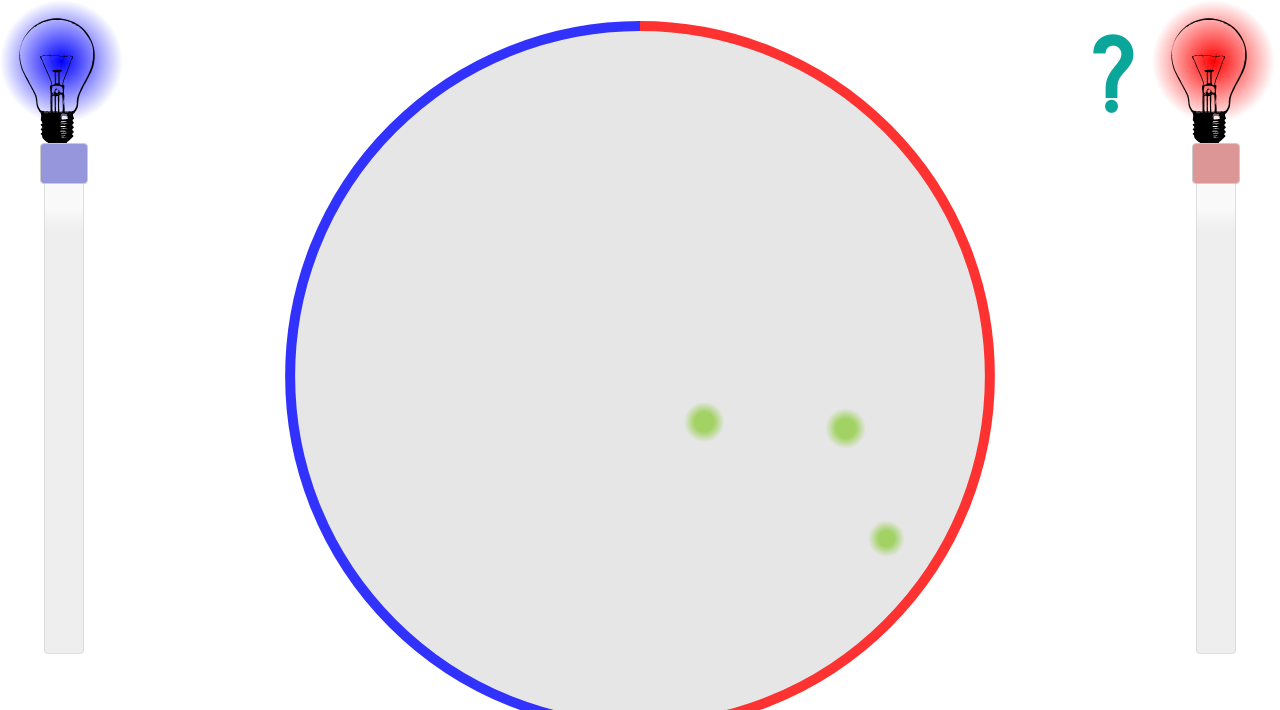
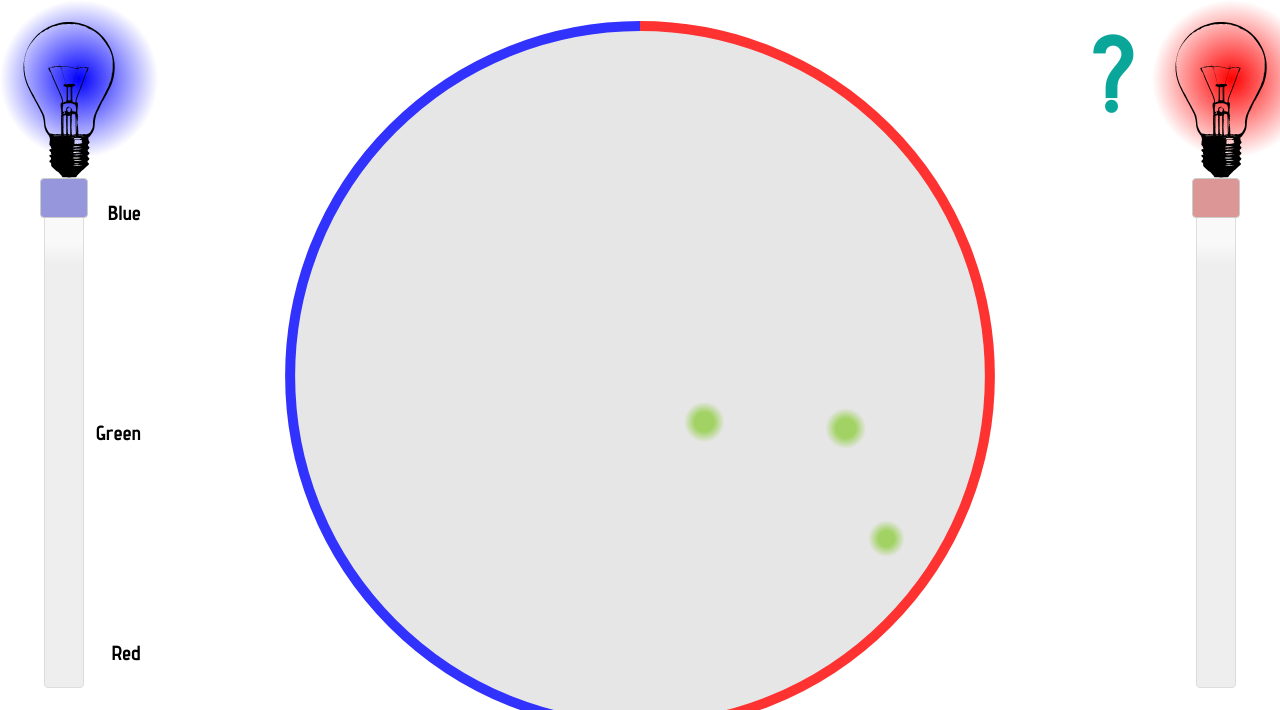
Before and after one commit to iGEM-QSF/SimCircus, a plain HTML site: page WebUI/index.html in a window 1280 px wide. Shown: the top 710 px of the page. Drawn offline with Linux system fonts and the light colour scheme.

Commit message:
Protein labels for blue slider

```diff
--- a/WebUI/index.html
+++ b/WebUI/index.html
@@ -59,6 +59,9 @@
             <div id="flash-left"></div>
             <img id="bulb-left" src="bulb.svg"/>
             <div id="slider-left"></div>
+            <div class="A">Blue</div>
+            <div class="B">Green</div>
+            <div class="C">Red</div>
         </div>
         <div id="right">
             <div id="flash-right"></div>
--- a/WebUI/plate.js
+++ b/WebUI/plate.js
@@ -257,7 +257,7 @@ createColonies();
 
 
 // Bulb gradients
-var flashWidth = 0.12*width
+var flashWidth = 0.22*height
 var leftFlashPaper = Raphael("flash-left", flashWidth, flashWidth);
 var leftFlash = leftFlashPaper.circle(flashWidth/2,flashWidth/2,flashWidth/2).attr("stroke-opacity",0)
 var rightFlashPaper = Raphael("flash-right", flashWidth, flashWidth);
--- a/WebUI/styles.css
+++ b/WebUI/styles.css
@@ -164,7 +164,7 @@ body {
 }
 
 div img {
-    width:100%;
+    height:25%;
     margin-left: auto;
     margin-right: auto;
 }
@@ -180,6 +180,24 @@ div img {
 
 #slider-right span, #slider-left span {
     width:120%;
+}
+
+.A, .B, .C {
+    position: absolute;
+    right:-10%;
+    font-family: "Advent Pro", sans-serif;
+}
+
+.A {
+    top: 25%;
+}
+
+.B {
+    top: 52.5%;
+}
+
+.C {
+    top: 80%;
 }
 
 footer {
--- a/WebUI/tutorial.js
+++ b/WebUI/tutorial.js
@@ -67,6 +67,8 @@ $(".colony").css("width", (width*0.08).toString() + "px")
 $(".colony").css("border-radius", (width*0.1).toString() + "px")
 $(".colony").css("margin-left", (width*0.06).toString() + "px")
 
+$(".A, .B, .C").css("font-size", (width*0.02).toString() + "px");
+
 $("#help").css("font-size", (height*0.15).toString() + "px");
 $("#help").css("top", (height*0.010).toString() + "px");
 $("#help").css("right", (width*0.14).toString() + "px");
```
